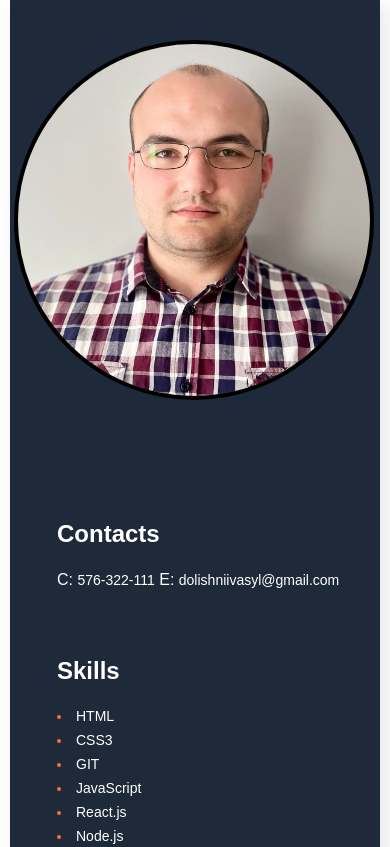
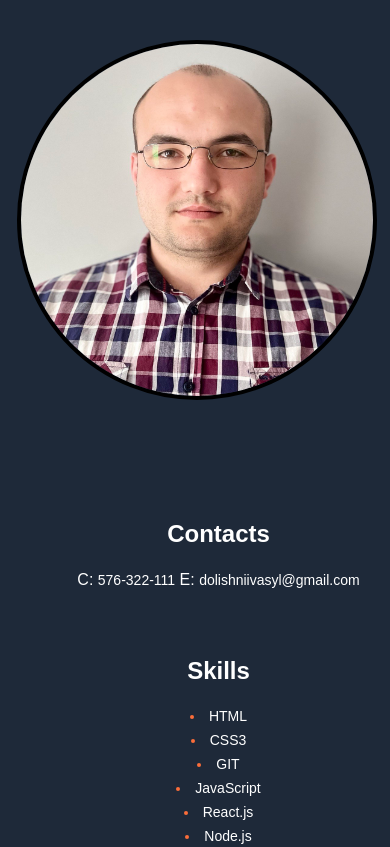
Before and after one commit to VasylDolishnii/Vasyl-Dolishnii-CV, a website built with Parcel: page src/index.html in a window 390 px wide. Shown: the top 847 px of the page. Built offline with nearby package versions, Linux system fonts and the light colour scheme.

Commit message:
added tablet side for left block

```diff
--- a/src/sass/partials/_left-side.scss
+++ b/src/sass/partials/_left-side.scss
@@ -34,3 +34,9 @@
     color: $leters;
   }
 }
+@media (max-width: 1050px) {
+  .left-side {
+    width: 680px;
+    text-align: center;
+  }
+}
```
